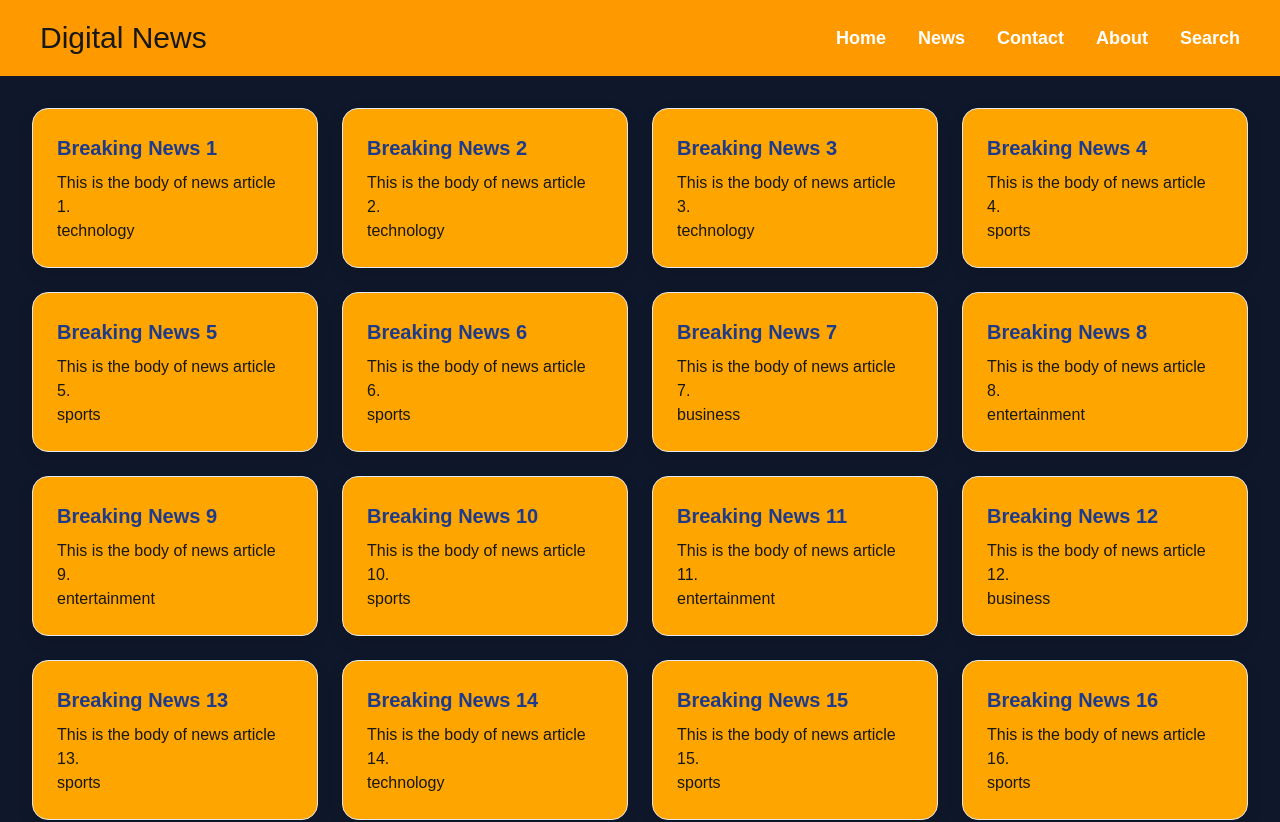
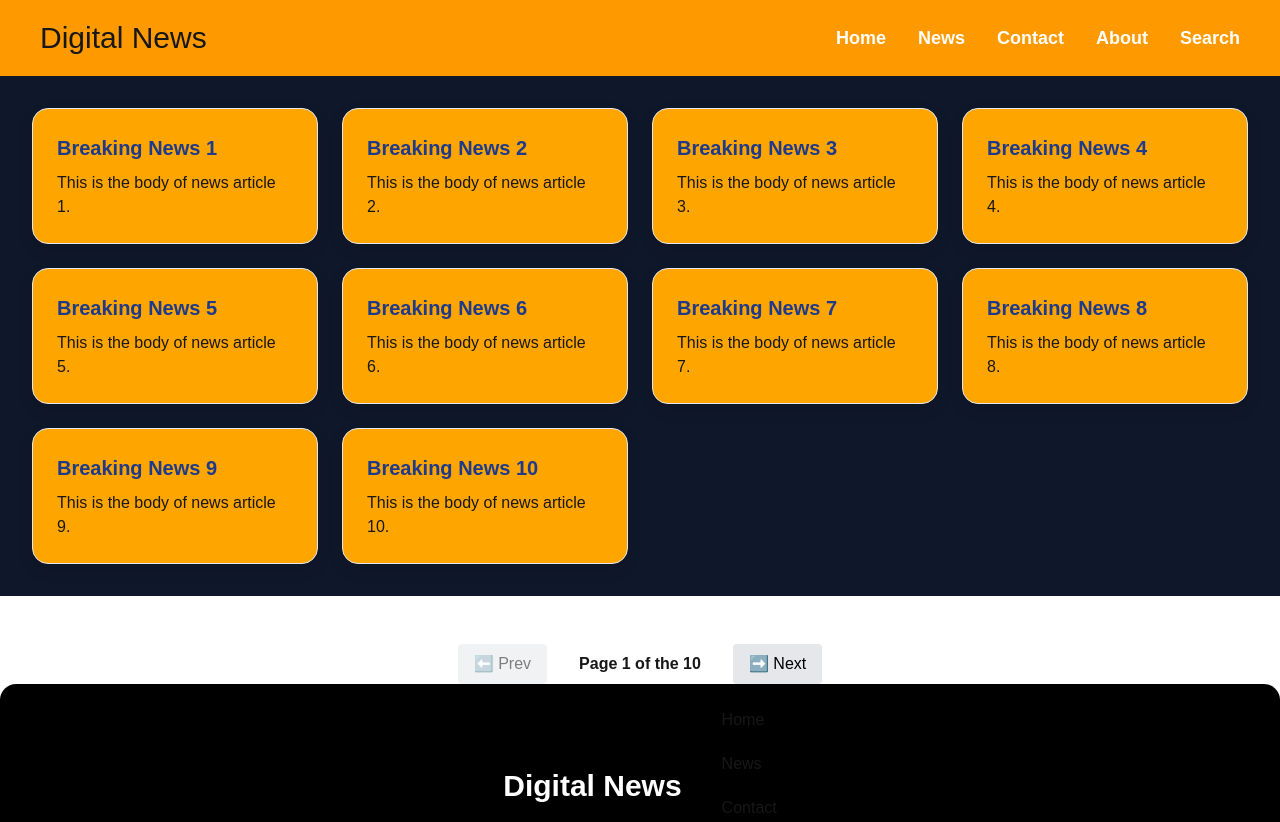
Before and after one commit to hitencodes01/01_next_project, a Next.js app: page / in a window 1280 px wide. Shown: the top 822 px of the page. Built offline with nearby package versions, Linux system fonts and the light colour scheme.

Commit message:
add pagination functionality

```diff
--- a/app/page.js
+++ b/app/page.js
@@ -1,12 +1,14 @@
 import CardContainer from "@/components/CardContainer";
 import Footer from "@/components/Footer";
 import Header from "@/components/Header";
+import Pagination from "@/components/Pagination";
 
 export default function Home() {
   return (
     <>
     <Header />
-    <CardContainer />
+    {/* <CardContainer /> */}
+    <Pagination />
     <Footer />
     </>
   );
--- a/components/Card.js
+++ b/components/Card.js
@@ -5,7 +5,7 @@ export default function Card({title , body , category}) {
     <div className={styles["card-body"]}>
       <div className={styles["card-title"]}>{title}</div>
       <p>{body}</p>
-      <h4><Link href={`/category/${category}`}>{category}</Link></h4>
+      {/* <h4><Link href={`/category/${category}`}>{category}</Link></h4> */}
     </div>
   );
 }
--- /dev/null
+++ b/components/Pagination.js
@@ -0,0 +1,56 @@
+"use client";
+import newsData from "@/data/newsData";
+import { useEffect, useState } from "react";
+import Card from "./Card";
+const itemsPerPage = 10;
+export default function Pagination() {
+  const [currentPage, setCurrentPage] = useState(1);
+  const [currentNews, setCurrentNews] = useState([])
+  console.log(currentPage)
+  const totalPage = Math.ceil(newsData.length / itemsPerPage);
+  const startIndex = (currentPage - 1) * itemsPerPage;
+  const endIndex = startIndex + itemsPerPage;
+    useEffect(()=>{
+        const partial = newsData.slice(startIndex, endIndex);
+        setCurrentNews(partial)
+    },[currentPage])
+  return (
+    <div>
+      <ul className="card-container">
+        {currentNews.map((items) => (
+          <li key={items.id}>
+            <Card
+              title={items.title}
+              body={items.body}
+              category={items.category}
+              key={items.id}
+            />
+          </li>
+        ))}
+      </ul>
+      <br />
+      <div className="mt-6 flex justify-center gap-4">
+        <button
+          disabled={currentPage === 1}
+          onClick={() => setCurrentPage((prev) => Math.max(prev-1 , 1)) }
+          className="px-4 py-2 bg-gray-200 rounded disabled:opacity-50 text-black"
+        >
+          ⬅️ Prev
+        </button>
+        <span className="px-4 py-2 font-bold">
+          {"    "}Page {currentPage} of the {totalPage}
+          {"   "}
+        </span>
+        <button
+          disabled={currentPage === totalPage}
+          onClick={() =>
+            setCurrentPage((prev) => Math.min(prev + 1, totalPage))
+          }
+          className="px-4 py-2 bg-gray-200 rounded disabled:opacity-50 text-black"
+        >
+          ➡️ Next
+        </button>
+      </div>
+    </div>
+  );
+}
```
